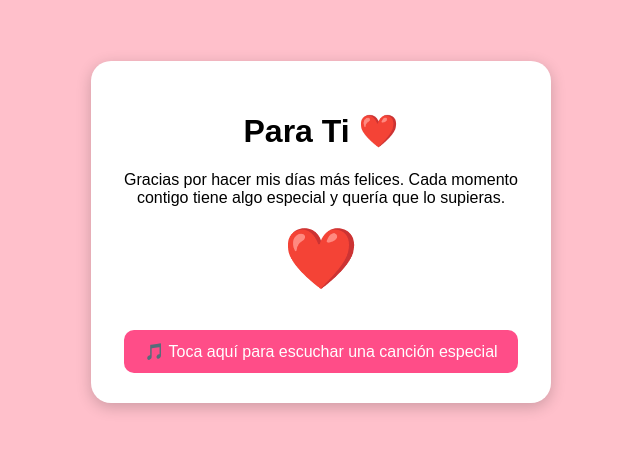
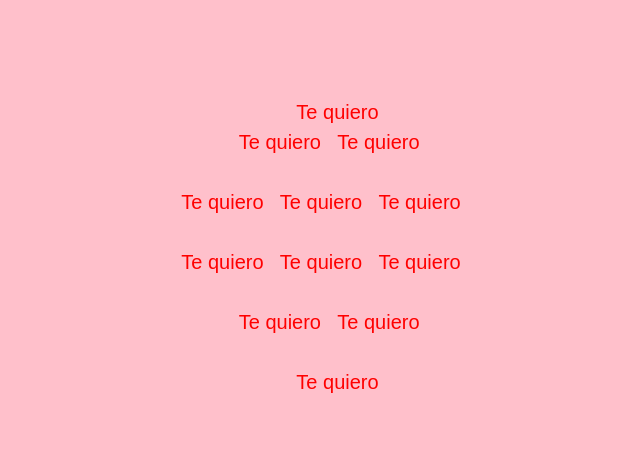
Before and after one commit to Javierr-salas/rels, a plain HTML site: page index.html in a window 1280 px wide. Shown: the part 168-618 px from the top of the page, without its empty margins (319-959 px from the left). Drawn offline with Linux system fonts and the light colour scheme.

Commit message:
index.html

```diff
--- a/index.html
+++ b/index.html
@@ -1,104 +1,43 @@
 <!DOCTYPE html>
 <html lang="es">
-
 <head>
 <meta charset="UTF-8">
-    <meta name="viewport" content="width=device-width, initial-scale=1.0">
 <title>Para Ti ❤️</title>
 
 <style>
-        body {
-            display: flex;
-            justify-content: center;
-            align-items: center;
-            height: 100vh;
-            margin: 0;
-            background: pink;
-            font-family: Arial, sans-serif;
+body{
+    background:pink;
+    display:flex;
+    justify-content:center;
+    align-items:center;
+    height:100vh;
+    margin:0;
 }
 
-        .card {
-            background: white;
-            padding: 30px;
-            border-radius: 20px;
-            text-align: center;
-            width: 400px;
-            box-shadow: 0 4px 15px rgba(0, 0, 0, 0.2);
-            animation: aparecer 2s;
-        }
-
-        .heart {
-            font-size: 60px;
-            animation: latir 1s infinite;
-        }
-
-        button {
-            background: #ff4d88;
-            color: white;
-            border: none;
-            padding: 12px 20px;
-            border-radius: 10px;
-            font-size: 16px;
-            cursor: pointer;
-        }
-
-        button:hover {
-            transform: scale(1.05);
-        }
-
-        @keyframes aparecer {
-            from {
-                opacity: 0;
-                transform: translateY(50px);
-            }
-
-            to {
-                opacity: 1;
-                transform: translateY(0);
-            }
-        }
-
-        @keyframes latir {
-
-            0%,
-            100% {
-                transform: scale(1);
-            }
-
-            50% {
-                transform: scale(1.2);
-            }
+.corazon{
+    font-family:Arial;
+    font-size:20px;
+    text-align:center;
+    line-height:1.5;
+    color:red;
+    white-space:pre;
 }
 </style>
-
 </head>
-
 <body>
 
-    <div class="card">
+<div class="corazon">
+      Te quiero
+   Te quiero   Te quiero
 
-        <h1>Para Ti ❤️</h1>
+Te quiero   Te quiero   Te quiero
 
-        <p>
-            Gracias por hacer mis días más felices.
-            Cada momento contigo tiene algo especial y quería que lo supieras.
-        </p>
+Te quiero   Te quiero   Te quiero
 
-        <div class="heart">❤️</div>
+   Te quiero   Te quiero
 
-        <br><br>
-
-        <a href="https://www.youtube.com/results?search_query=Rels+B+Caida+del+Cielo"
-            target="_blank">
-
-            <button>
-                🎵 Toca aquí para escuchar una canción especial
-            </button>
-
-        </a>
-
+      Te quiero
 </div>
 
 </body>
-
 </html>
```
Lines whose indentation alone changed are shown as unchanged.
